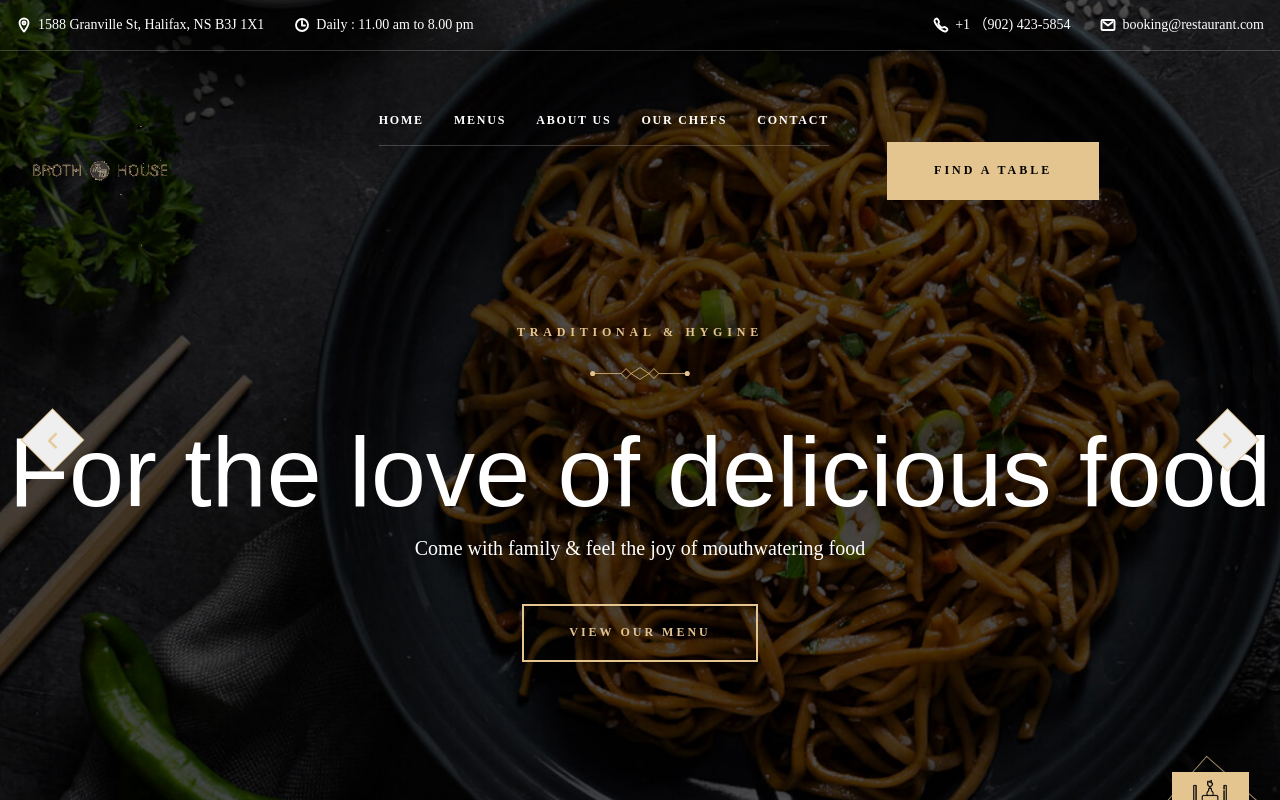
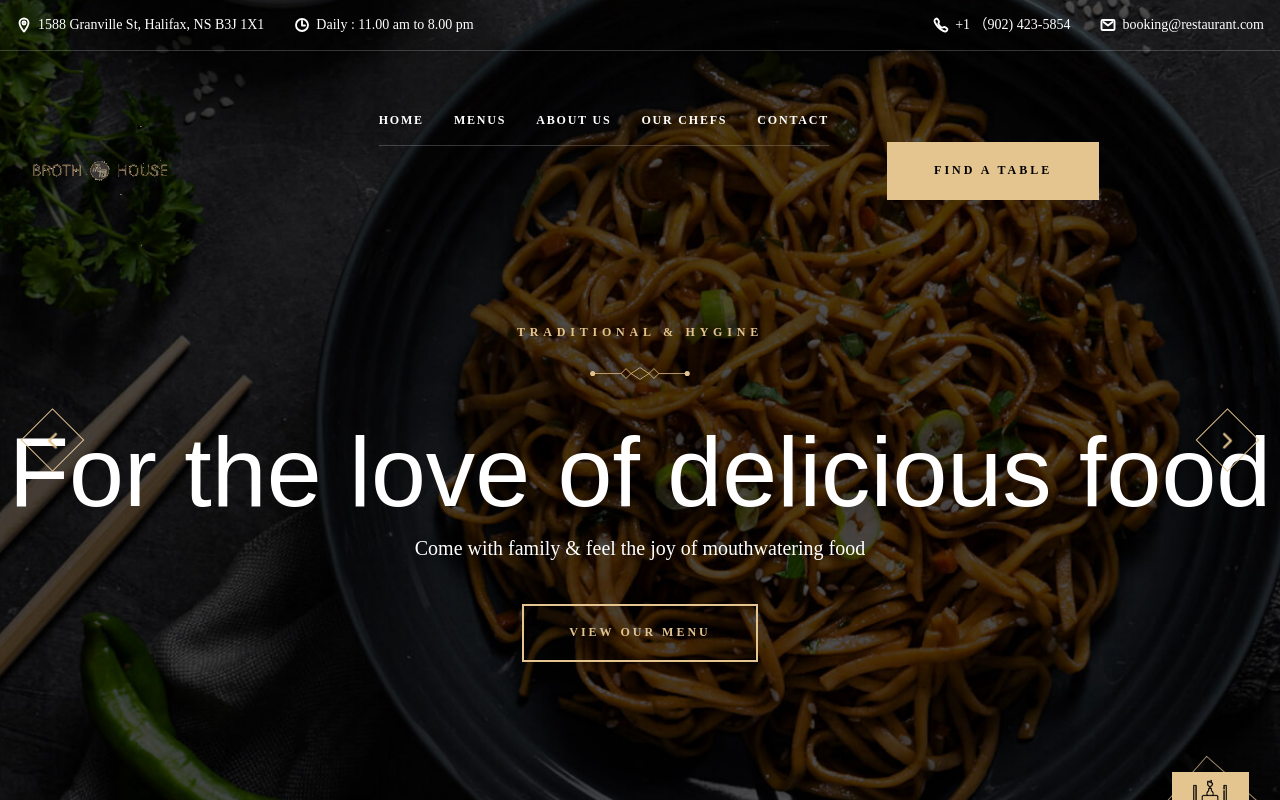
Before and after one commit to weijingxuan925/PokeGo, a Next.js app: page / in a window 1280 px wide. Shown: the top 800 px of the page. Built offline with nearby package versions, Linux system fonts and the light colour scheme; a web font is replaced by a local one.

Commit message:
调整滚动边框透明度，目前都是电脑部分，后期迁出响应式

```diff
--- a/components/Hero/Hero.css
+++ b/components/Hero/Hero.css
@@ -50,3 +50,13 @@
         transform: scale(1);
     }
 }
+.hero .slider-btn {
+    background-color: transparent; /* 移除填充 */
+    border: 1px solid var(--gold-crayola); /* 保留边框 */
+    opacity: 1; /* 设置透明度 */
+    transition: opacity 0.3s ease; /* 添加过渡效果 */
+}
+
+.hero .slider-btn:is(:hover, :focus-visible) {
+    opacity: 1; /* 鼠标悬停或聚焦时恢复不透明 */
+}
```
